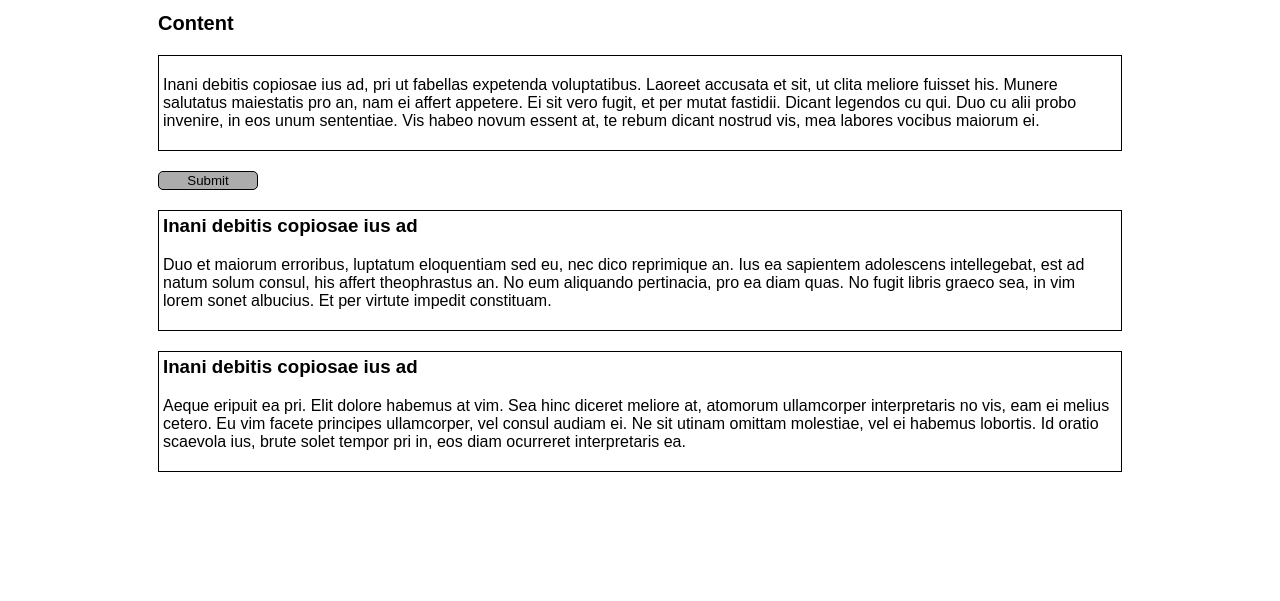
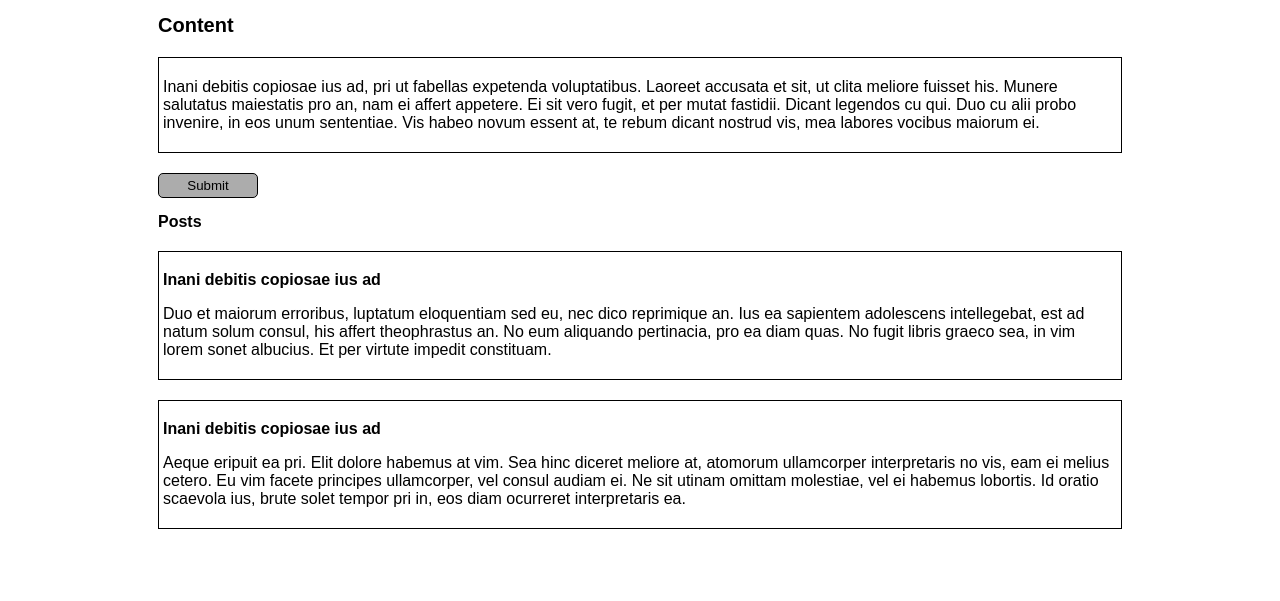
Before and after one commit to Rodney073/blog-project, a plain HTML site: page index.html in a window 1280 px wide. Shown: the part 199-800 px from the top of the page. Drawn offline with nearby package versions, Linux system fonts and the light colour scheme.

Commit message:
new title and styling

```diff
--- a/index.html
+++ b/index.html
@@ -4,7 +4,7 @@
 <head>
     <meta charset="UTF-8">
     <meta name="viewport" content="width=device-width, initial-scale=1.0">
-    <title>Title</title>
+    <title>Blog Project</title>
     <link rel="stylesheet" href="style.css">
 
 
@@ -35,7 +35,7 @@
 
 
         <section class="posts">
-            <h1></h1>
+            <h1>Posts</h1>
             <article>
                 <h1>Inani debitis copiosae ius ad</h1>
                 <p>Duo et maiorum erroribus, luptatum eloquentiam sed eu, nec dico reprimique an. Ius ea sapientem
--- a/style.css
+++ b/style.css
@@ -28,6 +28,7 @@ header {
      width: 100px;
      text-align: center;
      margin-top: 20px;
+     padding: 4px;
  }
  input {
     border: solid black 1px;
@@ -46,6 +47,7 @@ header {
  }
 
  h1 {
-    margin-top: 0;
+    margin-top: 15px;
     top: 0;
+    font-size: medium;
  }
```
